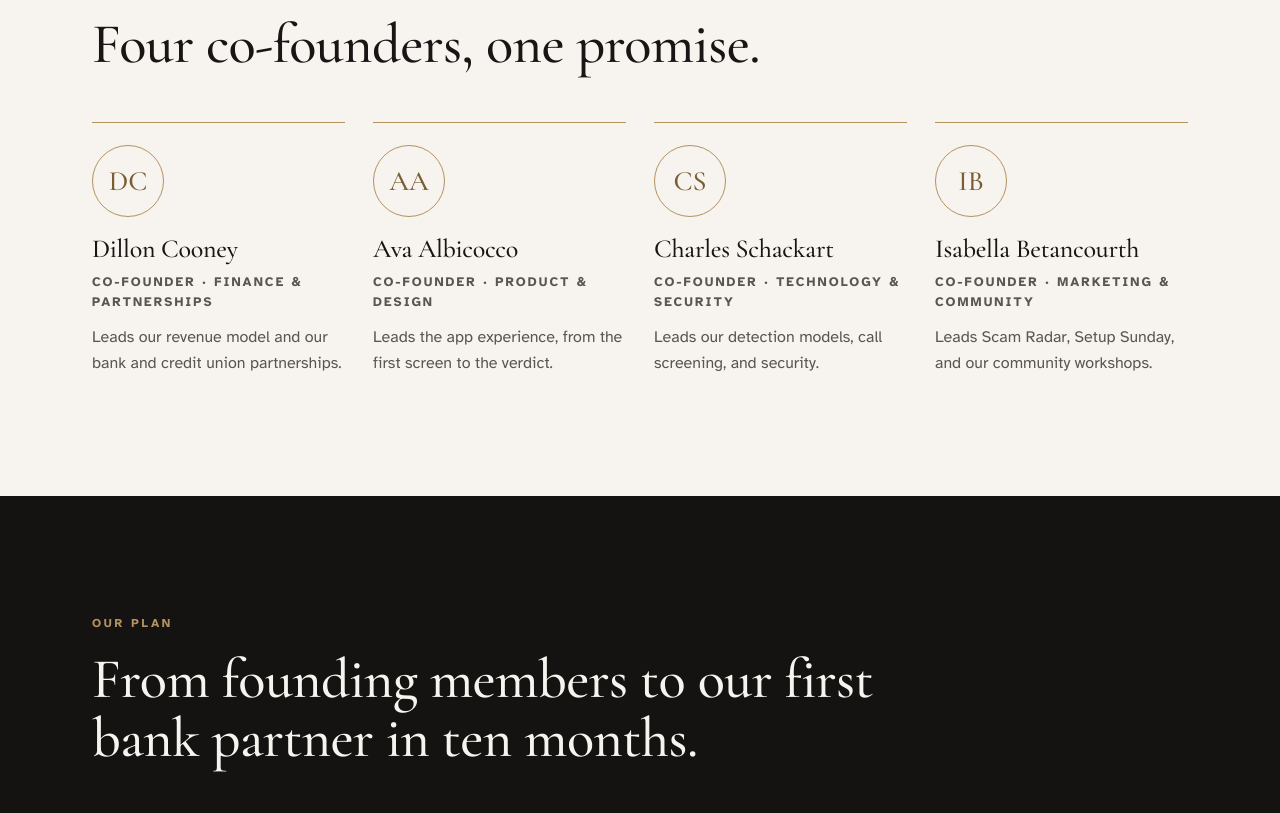
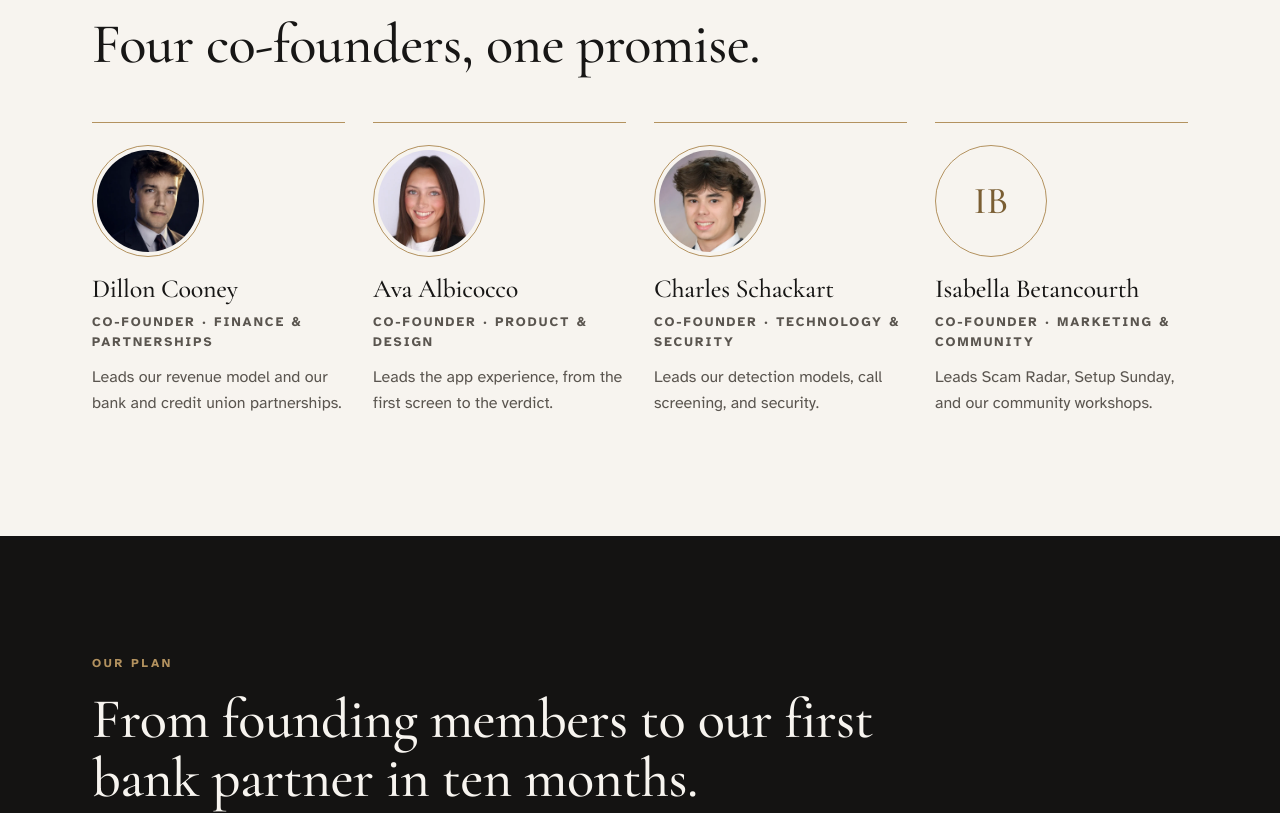
Before and after one commit to dpc1216/pause-scam-shield, a plain HTML site: page about.html in a window 1280 px wide. Shown: the part 827-1640 px from the top of the page. Drawn offline with nearby package versions, Linux system fonts and the light colour scheme.

Commit message:
Add founder headshots to About page

```diff
--- a/about.html
+++ b/about.html
@@ -32,9 +32,9 @@
     <div class="eyebrow">The founders</div>
     <h2 style="margin-top:18px">Four co-founders, one promise.</h2>
     <div class="team">
-      <div class="founder"><div class="mono">DC</div><h3>Dillon Cooney</h3><div class="role">Co-founder · Finance & Partnerships</div><p>Leads our revenue model and our bank and credit union partnerships.</p></div>
-      <div class="founder"><div class="mono">AA</div><h3>Ava Albicocco</h3><div class="role">Co-founder · Product & Design</div><p>Leads the app experience, from the first screen to the verdict.</p></div>
-      <div class="founder"><div class="mono">CS</div><h3>Charles Schackart</h3><div class="role">Co-founder · Technology & Security</div><p>Leads our detection models, call screening, and security.</p></div>
+      <div class="founder"><img class="headshot" src="assets/team/dillon-cooney.webp" alt="Dillon Cooney" width="112" height="112" loading="lazy"><h3>Dillon Cooney</h3><div class="role">Co-founder · Finance & Partnerships</div><p>Leads our revenue model and our bank and credit union partnerships.</p></div>
+      <div class="founder"><img class="headshot" src="assets/team/ava-albicocco.webp" alt="Ava Albicocco" width="112" height="112" loading="lazy"><h3>Ava Albicocco</h3><div class="role">Co-founder · Product & Design</div><p>Leads the app experience, from the first screen to the verdict.</p></div>
+      <div class="founder"><img class="headshot" src="assets/team/charles-schackart.webp" alt="Charles Schackart" width="112" height="112" loading="lazy"><h3>Charles Schackart</h3><div class="role">Co-founder · Technology & Security</div><p>Leads our detection models, call screening, and security.</p></div>
       <div class="founder"><div class="mono">IB</div><h3>Isabella Betancourth</h3><div class="role">Co-founder · Marketing & Community</div><p>Leads Scam Radar, Setup Sunday, and our community workshops.</p></div>
     </div>
   </div>
--- a/assets/site.css
+++ b/assets/site.css
@@ -133,7 +133,8 @@ section { padding: 120px 0; }
 /* team + timeline */
 .team { display: grid; grid-template-columns: repeat(4, 1fr); gap: 28px; margin-top: 48px; }
 .founder { border-top: 1px solid var(--champagne); padding-top: 22px; }
-.mono { width: 72px; height: 72px; border-radius: 50%; border: 1px solid var(--champagne); display: grid; place-items: center; font: 500 28px var(--font-display); color: var(--brass); margin-bottom: 18px; }
+.mono { width: 112px; height: 112px; border-radius: 50%; border: 1px solid var(--champagne); display: grid; place-items: center; font: 500 38px var(--font-display); color: var(--brass); margin-bottom: 18px; }
+.headshot { display: block; width: 112px; height: 112px; border-radius: 50%; object-fit: cover; object-position: center 30%; border: 1px solid var(--champagne); padding: 4px; background: var(--ivory, #F7F4EF); margin-bottom: 18px; }
 .founder h3 { font-size: 26px; }
 .founder .role { font-size: 13px; letter-spacing: .16em; text-transform: uppercase; color: var(--graphite); font-weight: 700; margin-top: 8px; }
 .founder p { font-size: 16px; color: var(--graphite); margin: 12px 0 0; }
```
Also changed, not shown: assets/team/ava-albicocco.webp (added), assets/team/charles-schackart.webp (added), assets/team/dillon-cooney.webp (added).
